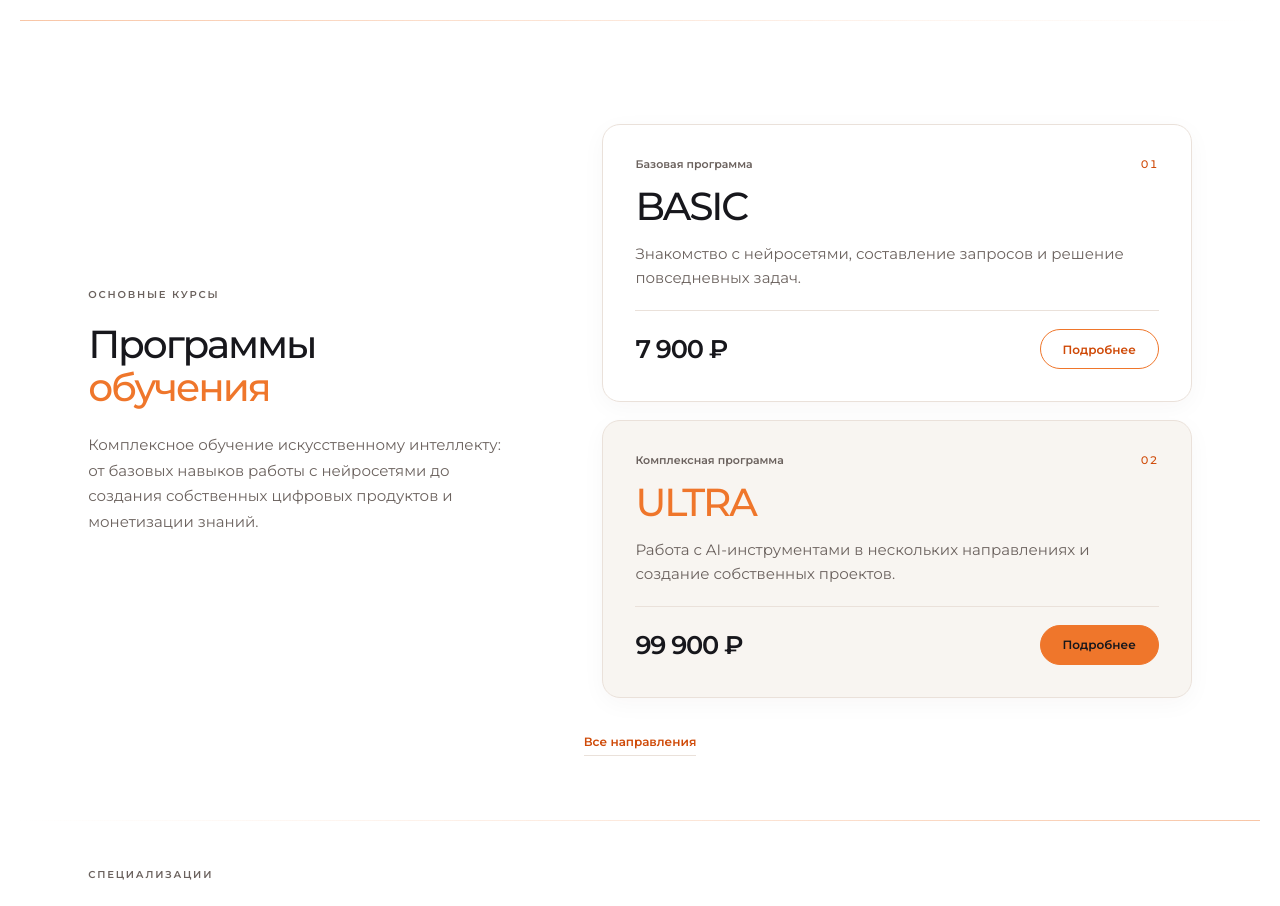
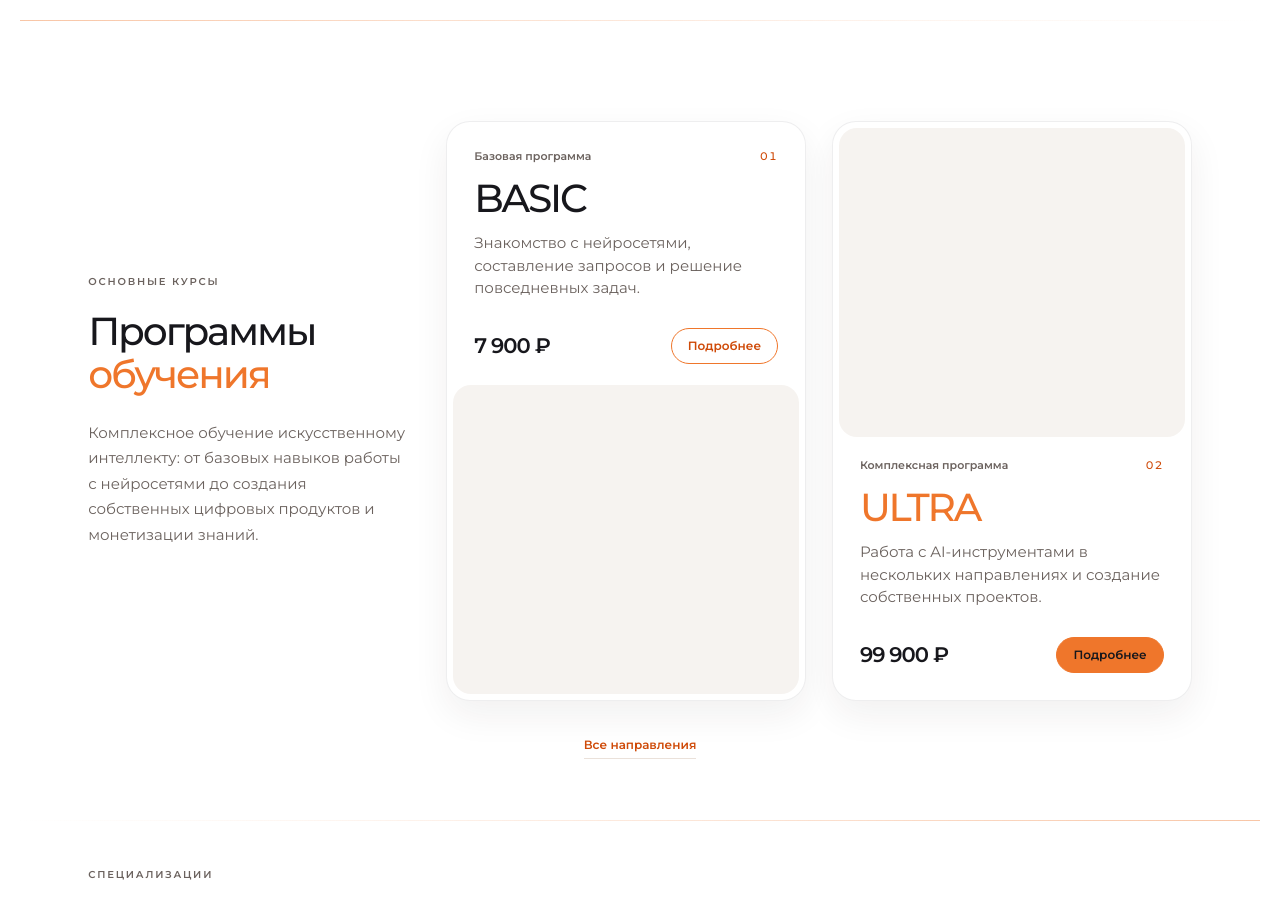
Before and after one commit to fuks19200-ctrl/09, a Next.js app: page / in a window 1280 px wide. Shown: the part 3180-4086 px from the top of the page. Built offline with nearby package versions, Linux system fonts and the light colour scheme.

Commit message:
Redesign BASIC and ULTRA into paired editorial cards with alternating blank image slots

```diff
--- a/app/components/CoursesContent.tsx
+++ b/app/components/CoursesContent.tsx
@@ -51,6 +51,7 @@ export default function CoursesContent({ embedded = false }: { embedded?: boolea
             <div className="program-grid">
             {programs.map((program) => (
               <article className={"program-card program-card--" + program.theme} key={program.name}>
+                <div className="program-card-copy">
                 <div className="program-topline">
                   <p className="program-label">{program.label}</p>
                   <span className="program-index" aria-hidden="true">{program.theme === "basis" ? "01" : "02"}</span>
@@ -61,6 +62,8 @@ export default function CoursesContent({ embedded = false }: { embedded?: boolea
                   <strong>{program.price}</strong>
                   <a className="course-action" href={contact} aria-label={"Узнать о программе " + program.name}>Подробнее</a>
                 </div>
+                </div>
+                <div className="program-card-media" aria-hidden="true" />
               </article>
             ))}
           </div>
--- a/app/globals.css
+++ b/app/globals.css
@@ -1664,3 +1664,77 @@ body:has(.courses-page) { overflow-x: hidden; overflow-y: auto; }
   font: inherit;
   letter-spacing: inherit;
 }
+
+
+/* Main programmes — paired vertical editorial cards, with image slots for later assets. */
+.courses-intro .courses-program-layout {
+  grid-template-columns: minmax(0,.30fr) minmax(0,.70fr);
+  gap: clamp(24px,3vw,48px);
+  align-items: center;
+}
+.courses-intro .program-grid {
+  grid-template-columns: repeat(2,minmax(0,1fr));
+  gap: clamp(16px,2vw,28px);
+  align-items: stretch;
+}
+.courses-intro .program-card {
+  display: flex;
+  flex-direction: column;
+  padding: 6px;
+  min-width: 0;
+  border-radius: 24px;
+  border: 1px solid rgba(23,23,28,.07);
+  background: #fff;
+  box-shadow: 0 14px 36px rgba(52,35,28,.065);
+  overflow: hidden;
+}
+.courses-intro .program-card-copy {
+  display: flex;
+  flex-direction: column;
+  flex: 1 0 auto;
+  padding: clamp(16px,1.65vw,24px);
+  min-width: 0;
+}
+.courses-intro .program-card .program-name {
+  margin: 0 0 12px;
+}
+.courses-intro .program-description {
+  line-height: 1.5;
+  margin-bottom: 20px;
+}
+.courses-intro .program-footer {
+  border-top: 0;
+  padding-top: 8px;
+  gap: 10px;
+}
+.courses-intro .program-footer strong {
+  font-size: clamp(18px,1.65vw,26px);
+}
+.courses-intro .program-footer .course-action {
+  min-height: 36px;
+  padding: 8px 16px;
+  font-size: 12px;
+}
+.courses-intro .program-card-media {
+  flex: 0 0 auto;
+  width: 100%;
+  aspect-ratio: 1.12;
+  border-radius: 18px;
+  background: #f6f3f0;
+}
+.courses-intro .program-card--ultra .program-card-media {
+  order: -1;
+}
+@media (max-width: 1050px) {
+  .courses-intro .courses-program-layout {
+    grid-template-columns: minmax(0,1fr);
+    gap: 28px;
+  }
+}
+@media (max-width: 600px) {
+  .courses-intro .program-grid {
+    grid-template-columns: minmax(0,1fr);
+    gap: 20px;
+  }
+  .courses-intro .program-card-media { aspect-ratio: 1.45; }
+}
```
